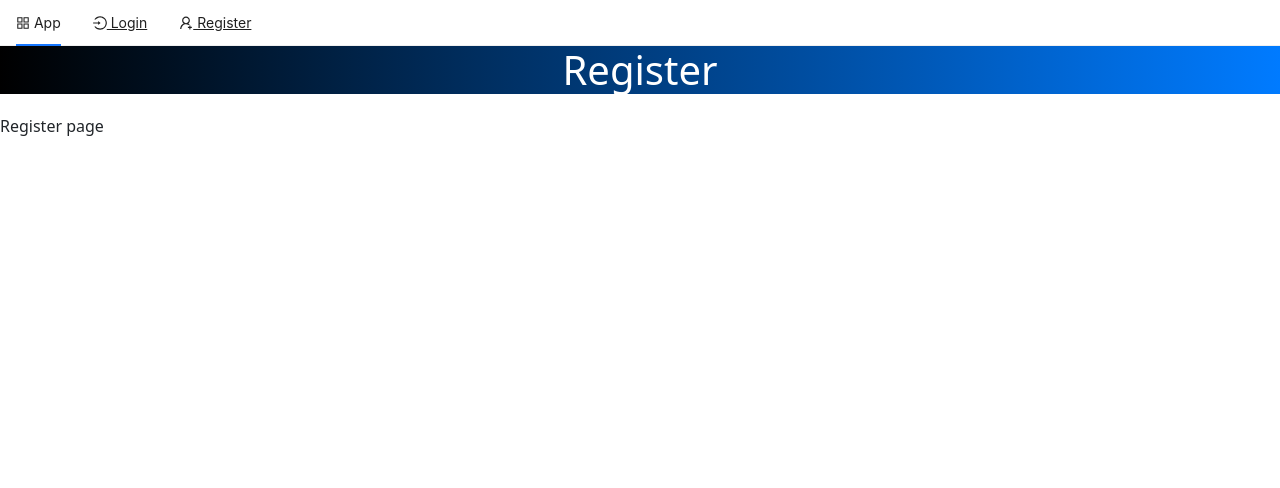
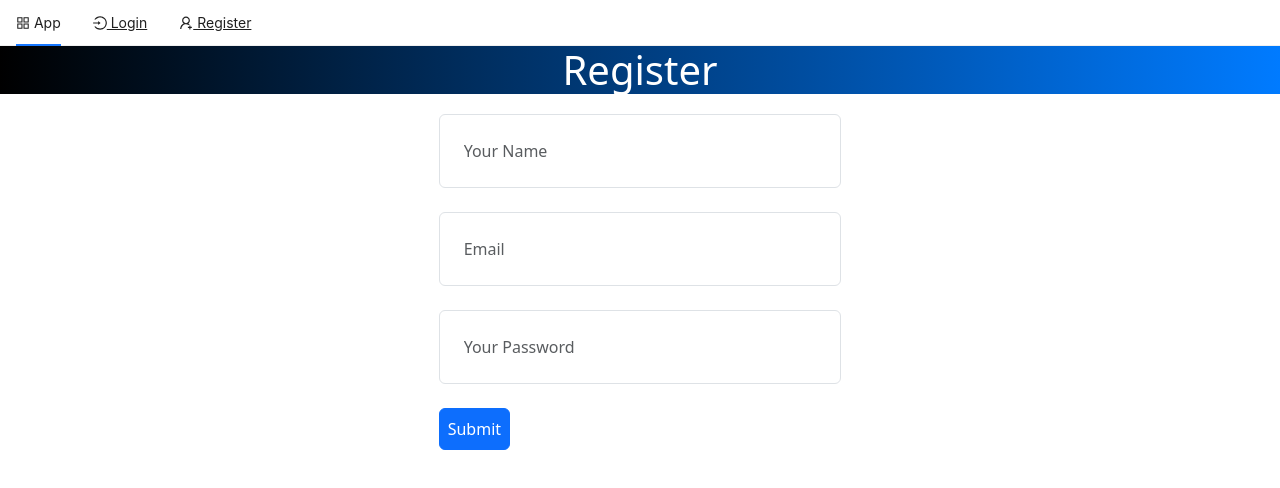
Before and after one commit to Kr18-creator/educonation, a Next.js app in the folder client/: page /register in a window 1280 px wide. Shown: the top 488 px of the page. Built offline with nearby package versions, Linux system fonts and the light colour scheme.

Commit message:
Modified register page

```diff
--- a/client/pages/index.js
+++ b/client/pages/index.js
@@ -4,7 +4,7 @@
 const Index = () => {
   return (
     <>
-        <h1 className= 'jumbotron text-center bg-primary square'>Hello world</h1>
+        <h1 className= 'jumbotron text-center bg-primary square h-50'>Educonation</h1>
         <p> from next js ...</p>
 
     </>
--- a/client/pages/register.js
+++ b/client/pages/register.js
@@ -1,12 +1,49 @@
-import React from 'react'
+import React, { useState } from "react";
 
 const Register = () => {
+  const [name, setName] = useState("");
+  const [email, setEmail] = useState("");
+  const [password, setPassword] = useState("");
+
+  const handleSubmit = (e) => {
+    e.preventDefault();
+    console.log("form submitted");
+  };
   return (
     <>
-   <h1 className='jumbotron text-center bg-primary square'>Register</h1>
-   <p>Register page</p>
-   </>
-  )
-}
+      <h1 className="jumbotron text-center bg-primary square">Register</h1>
+      <div className='container col-md-4 offset-md-4 pb-5'>
+      <form onSubmit={handleSubmit}>
+        <input
+          type="text"
+          className="form-control mb-4 p-4"
+          placeholder="Your Name"
+          value={name}
+          onChange={(e) => setName(e.target.value)}
+        />
+        <input
+          type="email"
+          className="form-control mb-4 p-4"
+          placeholder="Email"
+          value={email}
+          onChange={(e) => setEmail(e.target.value)}
+          required
+        />
+        <input
+          type="password"
+          className="form-control mb-4 p-4"
+          placeholder="Your Password"
+          value={password}
+          onChange={(e) => setPassword(e.target.value)}
+          required
+        />
+        <button className="btn btn-block btn-primary p-2" type="submit">
+          Submit
+        </button>
+      </form>
+      </div>
+    </>
+  );
+};
 
-export default Register
+export default Register;
```
